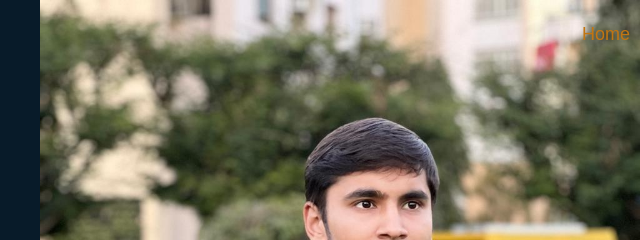
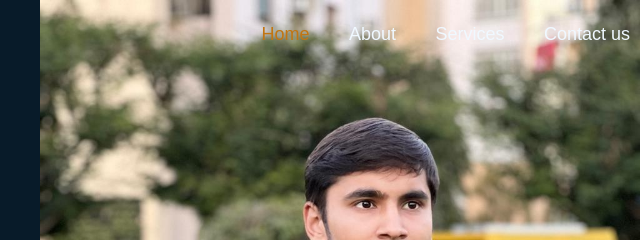
Before and after one commit to HarryJindal2507/SCM_project, a plain HTML site: page about1.html in a window 1280 px wide. Shown: the top 240 px of the page, 640-1280 px from the left. Drawn offline with nearby package versions, Linux system fonts and the light colour scheme.

Commit message:
ReUpdate about1.html

```diff
--- a/about1.html
+++ b/about1.html
@@ -279,6 +279,9 @@
       <a href="#" class="logo">Portfolio</a>
       <nav class="navbar">
         <a href="index.html" class="active">Home</a>
+        <a href="about1.html">About</a>
+        <a href="service.html">Services</a>
+        <a href="contact.html">Contact us</a>
       </nav>
     </header>
 
```
